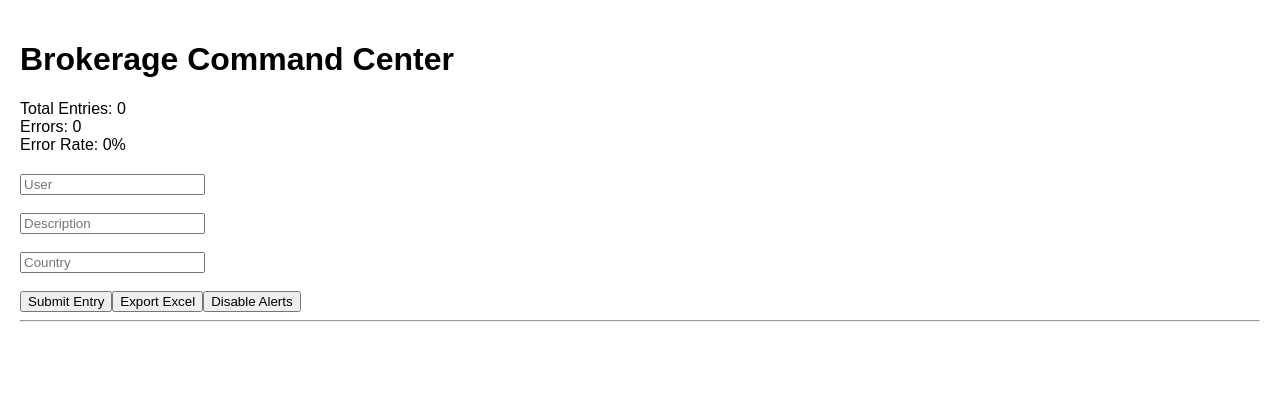
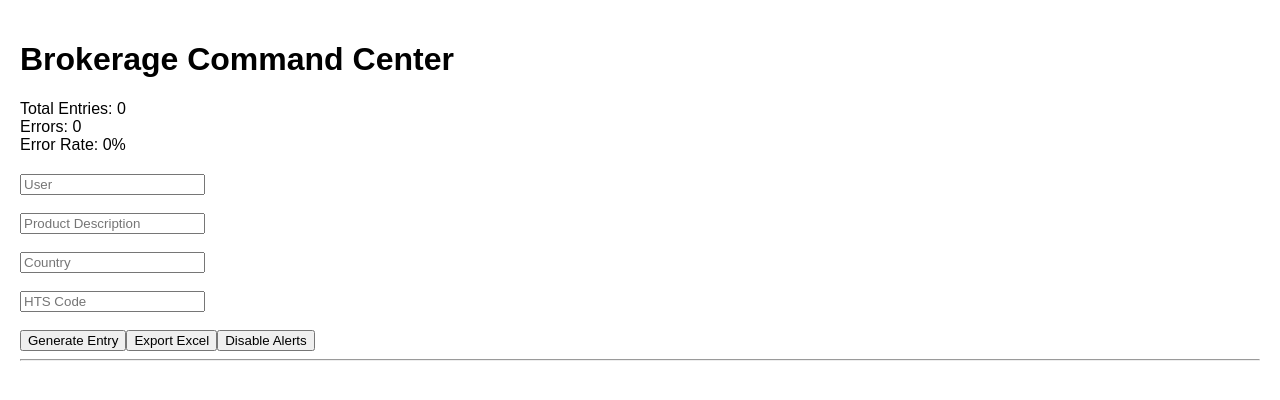
Before and after one commit to jrworthamhorn/brokerage-command-center, a React (Create React App) app: page / in a window 1280 px wide. Shown: the top 400 px of the page. Built offline with nearby package versions, Linux system fonts and the light colour scheme.

Commit message:
Enhance entry logic with HTS and duty classification
Updated entry submission logic to include HTS code and classification engine for duties. Adjusted input fields and alerts for error rates.

```diff
--- a/src/App.js
+++ b/src/App.js
@@ -1,13 +1,25 @@
 import { useState, useEffect } from "react";
 import * as XLSX from "xlsx";
+
+const SECTION_232 = [
+  { keyword: "steel", duty: "9903.80.01", rate: "25%" },
+  { keyword: "aluminum", duty: "9903.85.01", rate: "10%" }
+];
+
+const SECTION_301 = [
+  { prefix: "8504", duty: "9903.88.03", rate: "25%" },
+  { prefix: "8471", duty: "9903.88.01", rate: "25%" }
+];
 
 export default function App() {
   const [description, setDescription] = useState("");
   const [country, setCountry] = useState("");
   const [user, setUser] = useState("");
+  const [hts, setHts] = useState("");
   const [entries, setEntries] = useState([]);
   const [alertsEnabled, setAlertsEnabled] = useState(true);
 
+  // ✅ KPI calculations
   const totalEntries = entries.length;
   const errorEntries = entries.filter(e => e.flags !== "None").length;
   const errorRate =
@@ -15,7 +27,7 @@ export default function App() {
       ? ((errorEntries / totalEntries) * 100).toFixed(1)
       : 0;
 
-  // ✅ Alert system
+  // ✅ Alerts
   useEffect(() => {
     if (!alertsEnabled) return;
     if (errorRate > 20) {
@@ -23,30 +35,61 @@ export default function App() {
     }
   }, [entries]);
 
-  // ✅ Entry logic
-  const submitEntry = () => {
-    if (!description || !country) {
-      alert("Description and Country required");
+  // ✅ Classification Engine
+  const classifyEntry = () => {
+    if (!description || !country || !hts) {
+      alert("Description, Country, and HTS required");
       return;
     }
 
-    let flags = "None";
+    let duties = [];
+    let flags = [];
 
+    const desc = description.toLowerCase();
+
+    // Section 232
+    SECTION_232.forEach(rule => {
+      if (desc.includes(rule.keyword)) {
+        duties.push(`${rule.duty} (${rule.rate})`);
+      }
+    });
+
+    // Section 301
     if (country.toLowerCase() === "china") {
-      flags = "Review 301 duty";
+      let found301 = false;
+
+      SECTION_301.forEach(rule => {
+        if (hts.startsWith(rule.prefix)) {
+          duties.push(`${rule.duty} (${rule.rate})`);
+          found301 = true;
+        }
+      });
+
+      if (!found301) {
+        flags.push("Missing 301 duty");
+      }
+    }
+
+    if (!hts) {
+      flags.push("Missing HTS");
     }
 
     const entry = {
       user,
       description,
       country,
-      flags,
+      hts,
+      duties: duties.join(" | ") || "None",
+      flags: flags.join(" | ") || "None",
       timestamp: new Date().toLocaleString()
     };
 
     setEntries(prev => [entry, ...prev]);
+
+    // reset inputs
     setDescription("");
     setCountry("");
+    setHts("");
   };
 
   // ✅ Excel export
@@ -69,7 +112,7 @@ export default function App() {
         <div>Error Rate: {errorRate}%</div>
       </div>
 
-      {/* Form */}
+      {/* Input Form */}
       <input
         placeholder="User"
         value={user}
@@ -77,7 +120,7 @@ export default function App() {
       /><br /><br />
 
       <input
-        placeholder="Description"
+        placeholder="Product Description"
         value={description}
         onChange={e => setDescription(e.target.value)}
       /><br /><br />
@@ -88,7 +131,13 @@ export default function App() {
         onChange={e => setCountry(e.target.value)}
       /><br /><br />
 
-      <button onClick={submitEntry}>Submit Entry</button>
+      <input
+        placeholder="HTS Code"
+        value={hts}
+        onChange={e => setHts(e.target.value)}
+      /><br /><br />
+
+      <button onClick={classifyEntry}>Generate Entry</button>
       <button onClick={exportToExcel}>Export Excel</button>
       <button onClick={() => setAlertsEnabled(!alertsEnabled)}>
         {alertsEnabled ? "Disable Alerts" : "Enable Alerts"}
@@ -96,16 +145,25 @@ export default function App() {
 
       <hr />
 
-      {/* Entries */}
+      {/* Entry Table */}
       {entries.map((e, i) => (
-        <div key={i} style={{
-          background: e.flags !== "None" ? "#ffcccc" : "#ccffcc",
-          padding: 10,
-          margin: 5
-        }}>
-          <strong>{e.user}</strong> | {e.description} | {e.country}
+        <div
+          key={i}
+          style={{
+            background: e.flags !== "None" ? "#ffcccc" : "#ccffcc",
+            padding: 10,
+            margin: 5
+          }}
+        >
+          <strong>{e.user}</strong> | {e.hts}
+          <div>{e.description}</div>
+          <div>{e.country}</div>
+          <div><b>Duties:</b> {e.duties}</div>
           <div>{e.timestamp}</div>
-          {e.flags !== "None" && <div>⚠ {e.flags}</div>}
+
+          {e.flags !== "None" && (
+            <div style={{ color: "red" }}>⚠ {e.flags}</div>
+          )}
         </div>
       ))}
     </div>
```
